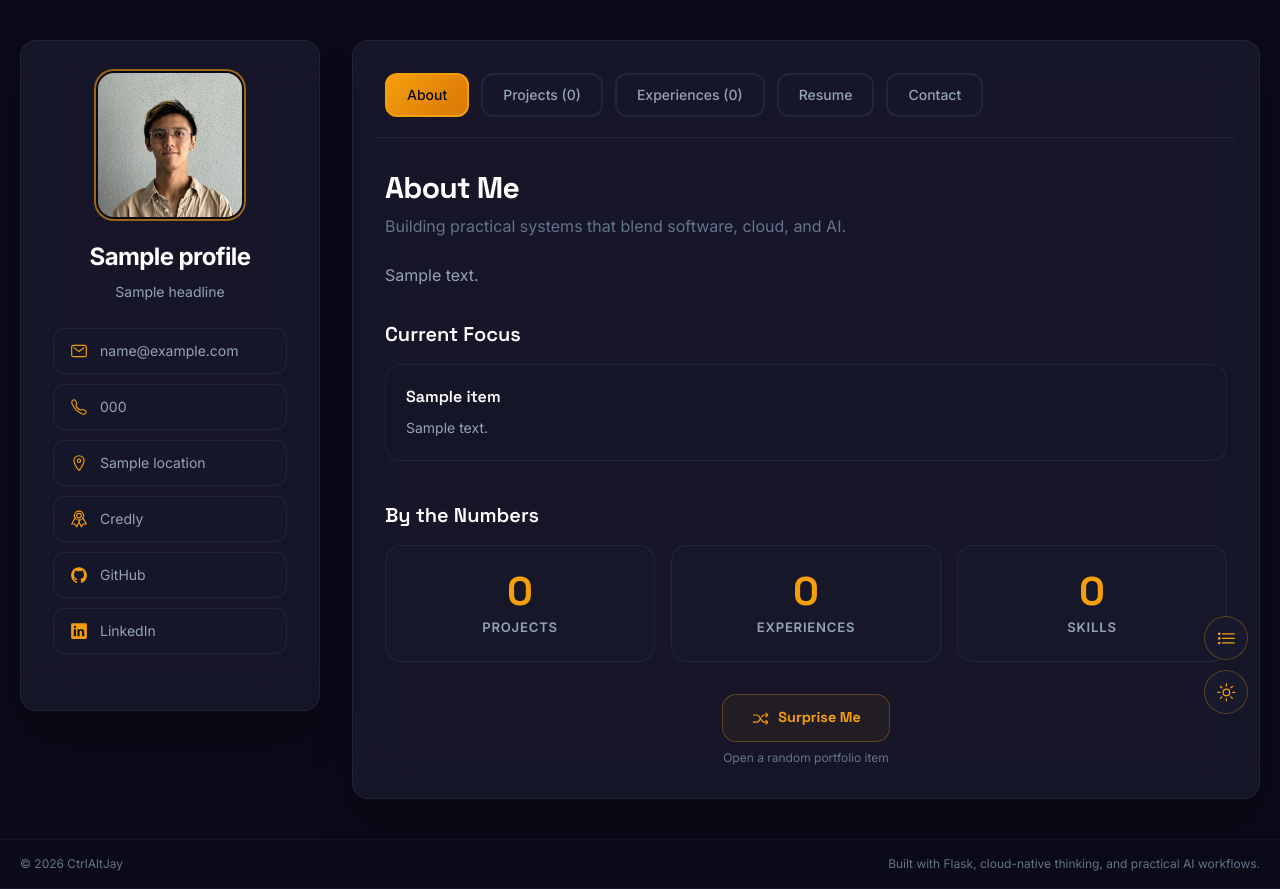
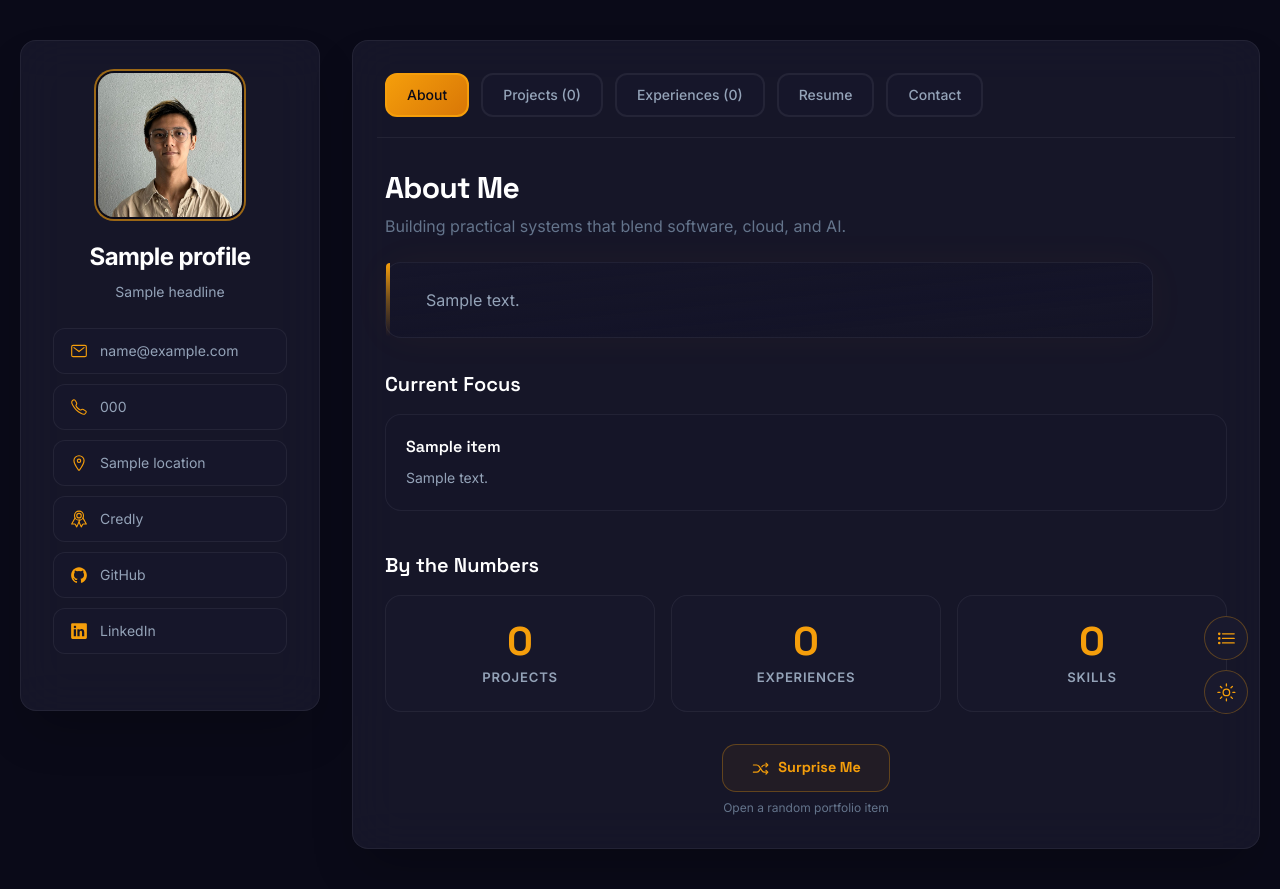
Before and after one commit to Jayyy419/CtrlAltJay, a Flask app: template templates/index.html in a window 1280 px wide. Shown: the top 889 px of the page. Run offline with Flask 3, Linux system fonts and the light colour scheme; the template is opened without the code that fills it: most values are stand-ins (such as "Sample title", 1, 10 or a date in 2020); data that the repository does not hold is empty; some libraries are stand-ins or nearby versions.

Commit message:
UI polish: checkbox styling, admin button colors, separated recently viewed, bio highlight

```diff
--- a/static/js/script.js
+++ b/static/js/script.js
@@ -1451,7 +1451,7 @@ function initAdminAuth() {
           closeAdminLoginModal();
           setAdminMode(true);
           wireProjectControls();
-          showToast("Admin mode active.", "success");
+          showToast("Admin mode active", "success");
         } else {
           feedback.style.color = "#f87171";
           feedback.textContent = data.error || "Authentication failed.";
@@ -2019,11 +2019,20 @@ function trackRecentlyViewed(itemId) {
 }
 
 function renderRecentlyViewed() {
-  const container = document.getElementById("recently-viewed");
-  if (!container) return;
   const recentIds = JSON.parse(localStorage.getItem(RECENT_KEY) || "[]");
   const allItems = [...state.projects, ...state.experiences];
   const items = recentIds.map((id) => allItems.find((it) => it.id === id)).filter(Boolean);
+
+  const projectItems = items.filter((it) => it.section === "project");
+  const experienceItems = items.filter((it) => it.section === "experience");
+
+  renderRecentStrip("recently-viewed-projects", projectItems);
+  renderRecentStrip("recently-viewed-experiences", experienceItems);
+}
+
+function renderRecentStrip(containerId, items) {
+  const container = document.getElementById(containerId);
+  if (!container) return;
 
   if (items.length === 0) {
     container.style.display = "none";
--- a/static/sw.js
+++ b/static/sw.js
@@ -1,4 +1,4 @@
-const CACHE_NAME = "ctrlaltjay-v8";
+const CACHE_NAME = "ctrlaltjay-v9";
 const PRECACHE_URLS = [
   "/",
   "/static/css/style.css",
--- a/templates/index.html
+++ b/templates/index.html
@@ -110,11 +110,11 @@
         </a>
       </div>
 
-      <button type="button" id="admin-logout-btn" class="admin-link admin-logout w-full text-center mt-4 bg-transparent text-ink-muted font-semibold rounded-xl px-4 py-3 text-sm border border-white/[0.06] transition-all duration-300 hover:border-red-500/60 hover:text-red-400 cursor-pointer" hidden>Exit Admin Mode</button>
+      <button type="button" id="admin-logout-btn" class="admin-link admin-logout w-full text-center mt-4 bg-red-500/10 text-red-400 font-semibold rounded-xl px-4 py-3 text-sm border border-red-500/30 transition-all duration-300 hover:bg-red-500/20 hover:border-red-500/60 hover:text-red-300 cursor-pointer" hidden>Exit Admin Mode</button>
 
       <!-- Activity Log (Admin) -->
       <div class="admin-only mt-3" hidden>
-        <button type="button" id="activity-log-toggle" class="w-full text-center bg-transparent text-ink-muted font-semibold rounded-xl px-4 py-2.5 text-xs border border-white/[0.06] transition-all duration-300 hover:border-accent/60 hover:text-accent cursor-pointer">
+        <button type="button" id="activity-log-toggle" class="w-full text-center bg-surface-100/60 text-ink-soft font-semibold rounded-xl px-4 py-2.5 text-xs border border-white/[0.1] transition-all duration-300 hover:border-accent/60 hover:text-accent cursor-pointer">
           <ion-icon name="document-text-outline" class="align-middle mr-1"></ion-icon>Activity Log
         </button>
         <div id="activity-log-panel" class="activity-log-panel mt-2" style="display:none">
@@ -125,7 +125,7 @@
 
       <!-- Admin Stats -->
       <div class="admin-only mt-3" hidden>
-        <button type="button" id="admin-stats-toggle" class="w-full text-center bg-transparent text-ink-muted font-semibold rounded-xl px-4 py-2.5 text-xs border border-white/[0.06] transition-all duration-300 hover:border-accent/60 hover:text-accent cursor-pointer">
+        <button type="button" id="admin-stats-toggle" class="w-full text-center bg-surface-100/60 text-ink-soft font-semibold rounded-xl px-4 py-2.5 text-xs border border-white/[0.1] transition-all duration-300 hover:border-accent/60 hover:text-accent cursor-pointer">
           <ion-icon name="bar-chart-outline" class="align-middle mr-1"></ion-icon>Stats Dashboard
         </button>
         <div id="admin-stats-panel" class="activity-log-panel mt-2" style="display:none">
@@ -135,28 +135,28 @@
 
       <!-- Hit Counter (Admin) -->
       <div class="admin-only mt-3" hidden>
-        <div class="text-center text-xs text-ink-muted">
+        <div class="text-center text-xs text-ink-muted bg-surface-100/40 rounded-xl px-4 py-2.5 border border-white/[0.06]">
           <ion-icon name="eye-outline" class="align-middle mr-1"></ion-icon>Visitors: <span id="hit-counter-display" class="text-accent font-bold">&mdash;</span>
         </div>
       </div>
 
       <!-- Backup (Admin) -->
       <div class="admin-only mt-3" hidden>
-        <button type="button" id="admin-backup-btn" class="w-full text-center bg-transparent text-ink-muted font-semibold rounded-xl px-4 py-2.5 text-xs border border-white/[0.06] transition-all duration-300 hover:border-accent/60 hover:text-accent cursor-pointer">
+        <button type="button" id="admin-backup-btn" class="w-full text-center bg-emerald-500/10 text-emerald-400 font-semibold rounded-xl px-4 py-2.5 text-xs border border-emerald-500/25 transition-all duration-300 hover:bg-emerald-500/20 hover:border-emerald-500/50 hover:text-emerald-300 cursor-pointer">
           <ion-icon name="cloud-upload-outline" class="align-middle mr-1"></ion-icon>Backup to S3
         </button>
       </div>
 
       <!-- Import JSON (Admin) -->
       <div class="admin-only mt-3" hidden>
-        <button type="button" id="admin-import-btn" class="w-full text-center bg-transparent text-ink-muted font-semibold rounded-xl px-4 py-2.5 text-xs border border-white/[0.06] transition-all duration-300 hover:border-accent/60 hover:text-accent cursor-pointer">
+        <button type="button" id="admin-import-btn" class="w-full text-center bg-sky-500/10 text-sky-400 font-semibold rounded-xl px-4 py-2.5 text-xs border border-sky-500/25 transition-all duration-300 hover:bg-sky-500/20 hover:border-sky-500/50 hover:text-sky-300 cursor-pointer">
           <ion-icon name="cloud-download-outline" class="align-middle mr-1"></ion-icon>Import JSON
         </button>
       </div>
 
       <!-- Recently Deleted (Admin) -->
       <div class="admin-only mt-3" hidden>
-        <button type="button" id="deleted-items-toggle" class="w-full text-center bg-transparent text-ink-muted font-semibold rounded-xl px-4 py-2.5 text-xs border border-white/[0.06] transition-all duration-300 hover:border-red-500/60 hover:text-red-400 cursor-pointer">
+        <button type="button" id="deleted-items-toggle" class="w-full text-center bg-red-500/10 text-red-400 font-semibold rounded-xl px-4 py-2.5 text-xs border border-red-500/25 transition-all duration-300 hover:bg-red-500/20 hover:border-red-500/50 hover:text-red-300 cursor-pointer">
           <ion-icon name="trash-outline" class="align-middle mr-1"></ion-icon>Recently Deleted <span id="deleted-count-badge" class="deleted-badge" style="display:none">0</span>
         </button>
         <div id="deleted-items-panel" class="deleted-panel mt-2" style="display:none">
@@ -182,7 +182,10 @@
           <p class="mt-2 text-ink-muted">Building practical systems that blend software, cloud, and AI.</p>
         </header>
 
-        <p class="lead-copy text-ink-soft leading-relaxed max-w-3xl mb-8">{{ profile.bio }}</p>
+        <div class="bio-highlight relative max-w-3xl mb-8 p-6 rounded-2xl bg-gradient-to-br from-surface-100/80 to-surface-200/40 border border-white/[0.06] shadow-[0_0_40px_rgba(245,158,11,0.04)]">
+          <div class="absolute top-0 left-0 w-1 h-full bg-gradient-to-b from-accent via-accent/40 to-transparent rounded-l-2xl"></div>
+          <p class="lead-copy text-ink-soft leading-relaxed pl-4">{{ profile.bio }}</p>
+        </div>
 
         <section>
           <h3 class="font-display text-xl font-semibold text-white mb-4">Current Focus</h3>
@@ -222,12 +225,6 @@
         </section>
       </article>
 
-      <!-- Recently Viewed -->
-      <div id="recently-viewed" class="recently-viewed-section mb-6" style="display:none">
-        <h4 class="text-sm font-semibold text-ink-soft mb-2"><ion-icon name="time-outline" class="align-middle mr-1"></ion-icon>Recently Viewed</h4>
-        <div class="recent-strip"></div>
-      </div>
-
       <!-- Projects -->
       <article id="projects" class="tab-panel animate-fade-up">
         <header class="panel-head mb-6">
@@ -266,6 +263,11 @@
         </div>
         <div class="skills-filter-row flex gap-2 flex-wrap items-center mb-4" id="projects-skills-filter"></div>
         <div id="projects-grid" class="card-grid grid grid-cols-[repeat(auto-fill,minmax(min(280px,100%),1fr))] gap-5 py-2"></div>
+        <!-- Recently Viewed Projects -->
+        <div id="recently-viewed-projects" class="recently-viewed-section mt-8" style="display:none">
+          <h4 class="text-sm font-semibold text-ink-soft mb-2"><ion-icon name="time-outline" class="align-middle mr-1"></ion-icon>Recently Viewed</h4>
+          <div class="recent-strip"></div>
+        </div>
       </article>
 
       <!-- Experiences -->
@@ -306,6 +308,11 @@
         </div>
         <div class="skills-filter-row flex gap-2 flex-wrap items-center mb-4" id="experiences-skills-filter"></div>
         <div id="experiences-grid" class="card-grid grid grid-cols-[repeat(auto-fill,minmax(min(280px,100%),1fr))] gap-5 py-2"></div>
+        <!-- Recently Viewed Experiences -->
+        <div id="recently-viewed-experiences" class="recently-viewed-section mt-8" style="display:none">
+          <h4 class="text-sm font-semibold text-ink-soft mb-2"><ion-icon name="time-outline" class="align-middle mr-1"></ion-icon>Recently Viewed</h4>
+          <div class="recent-strip"></div>
+        </div>
       </article>
 
       <!-- Resume -->
```
Also changed, not shown: static/css/style.css (+29 -3 lines).
